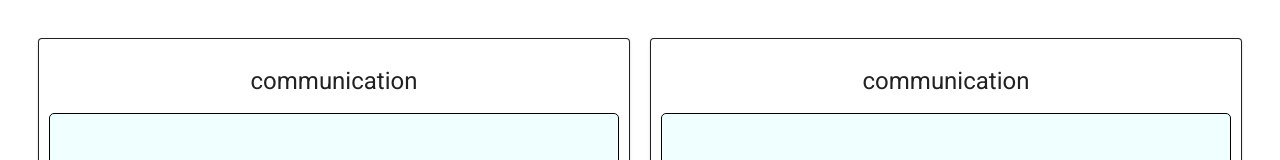
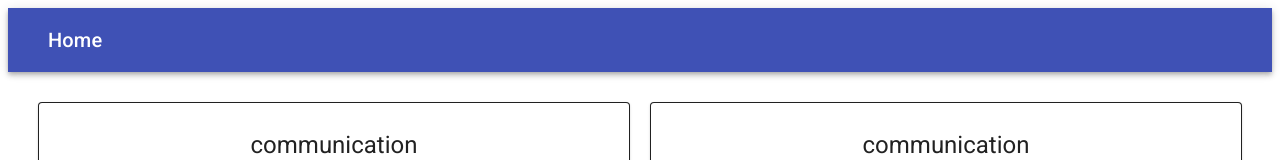
Before and after one commit to avivavra/master-site, a React (Create React App) app: page / in a window 1280 px wide. Shown: the top 160 px of the page. Built offline with nearby package versions, Linux system fonts and the light colour scheme; grey boxes are pictures that could not be loaded.

Commit message:
created a navbar

```diff
--- a/src/App.jsx
+++ b/src/App.jsx
@@ -1,9 +1,21 @@
 import React from 'react';
+import { Link } from '@material-ui/core';
 import LayoutMock from './app/mock/layoutMock';
+import Navbar from './app/navbar';
+import pages from './app/config/paths.json';
 import './App.css';
 
 const App = () => (
-  <LayoutMock />
+  <>
+    <Navbar>
+      {
+        Object.entries(pages).map(([name, url]) => (
+          <Link href={url} color="inherit" variant="h6">{name}</Link>
+        ))
+      }
+    </Navbar>
+    <LayoutMock />
+  </>
 );
 
 export default App;
--- /dev/null
+++ b/src/app/config/paths.json
@@ -0,0 +1,3 @@
+{
+    "Home": "http://localhost:3000/"
+}
--- /dev/null
+++ b/src/app/navbar/index.js
@@ -0,0 +1,3 @@
+import Navbar from './navbar';
+
+export default Navbar;
--- /dev/null
+++ b/src/app/navbar/navbar.jsx
@@ -0,0 +1,26 @@
+import React from 'react';
+import { AppBar, MenuItem, Toolbar } from '@material-ui/core';
+import { childrenPropType } from '../propTypes/reactPropTypes';
+import './navbar.css';
+
+const Navbar = ({ children: navBarItems }) => (
+    <AppBar position="static">
+        <Toolbar>
+            {
+                navBarItems?.map((navBarItem) => (
+                    <MenuItem>{navBarItem}</MenuItem>
+                ))
+            }
+        </Toolbar>
+    </AppBar>
+);
+
+Navbar.propTypes = {
+    children: childrenPropType
+};
+
+Navbar.defaultProps = {
+    children: null
+};
+
+export default Navbar;
```
Also changed, not shown: src/app/navbar/navbar.css (added).
